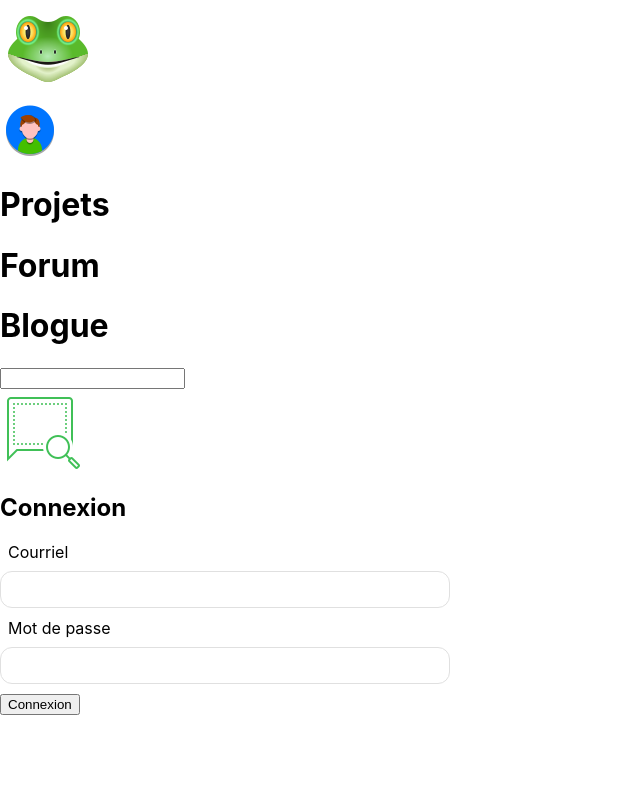
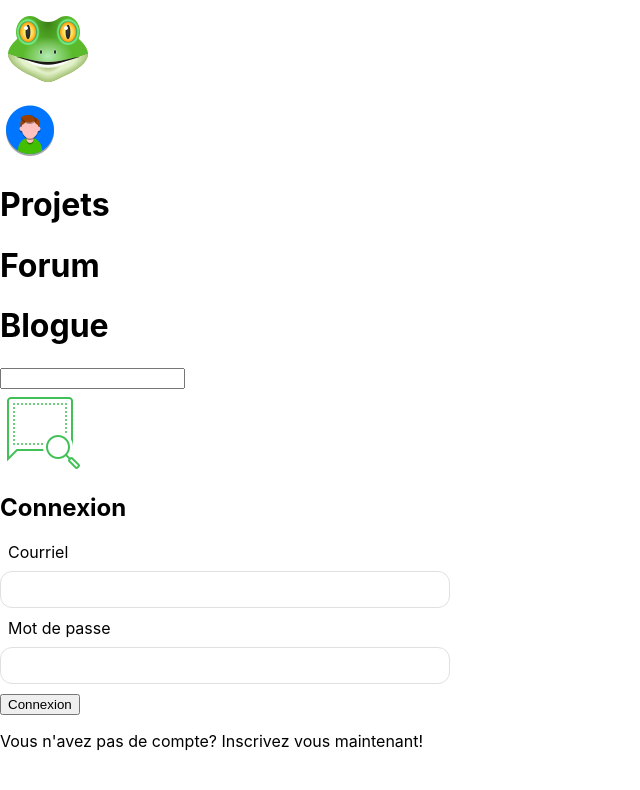
Before and after one commit to a23-b2b/projet-de-session-klemn, a React (Create React App) app: page / in a window 1280 px wide. Shown: the top 790 px of the page, without its empty margins (0-640 px from the left). Built offline with nearby package versions, Linux system fonts and the light colour scheme.

Commit message:
Ajouter les deux composants sur la page de landing

```diff
--- a/src/pages/Landing.tsx
+++ b/src/pages/Landing.tsx
@@ -1,13 +1,40 @@
+import { useState } from 'react';
 import Bonjour from '../components/ComponentWithParameters';
 import HelloWorldComponent from '../components/HelloWorldComponent';
 import LoginForm from '../components/LoginForm';
 import styles from '../styles/Landing.module.css'
+import RegisterForm from '../components/RegisterForm';
 
 function Landing() {
+    const [formIsLogin, setFormIsLogin] = useState(true);
+
+    const LoginOrRegister = () => {
+        if (formIsLogin) {
+            return (
+                <div>
+                    <LoginForm />
+                    <p onClick={() => setFormIsLogin(false)}>Vous n'avez pas de compte? Inscrivez vous maintenant!</p>
+                </div>
+            )
+        }
+
+        return (
+            <div>
+                <RegisterForm />
+                <p onClick={() => setFormIsLogin(true)}>Vous êtes déjà inscrit? Connectez vous maintenant!</p>
+            </div>
+        )
+    }
+
     return (
         <>
             <div className={styles.flexbox}>
-                <LoginForm />
+                <div>
+                    <LoginOrRegister />
+                </div>
+                <div>
+
+                </div>
             </div>
         </>
     );
```
